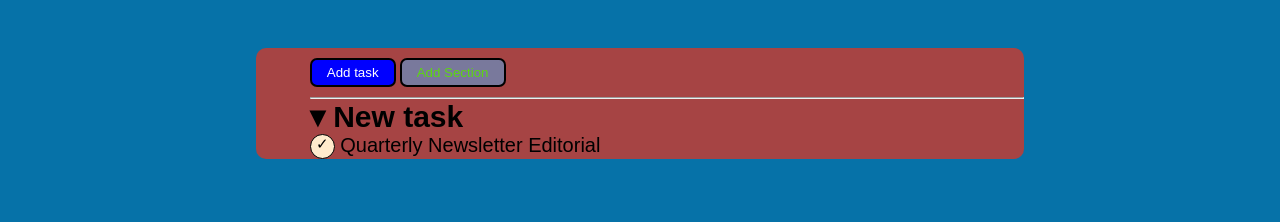
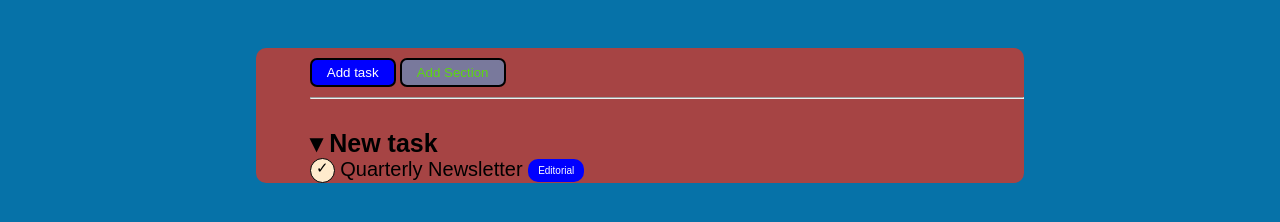
Before and after one commit to jacoposergio/html-css-toboolist, a plain HTML site: page index.html in a window 1280 px wide. Shown: the part 112-334 px from the top of the page. Drawn offline with Linux system fonts and the light colour scheme.

Commit message:
finito prima lista

```diff
--- a/css/style.css
+++ b/css/style.css
@@ -74,7 +74,9 @@ body{
         }
 
         /* LISTA DI TASK */
-
+         .lista-main{
+             margin-top: 30px;
+         }
         /* rimuovo i pallini lista */
         li{
             list-style-type: none;
@@ -82,7 +84,7 @@ body{
 
          .main-title{
             font-family:  Arial;
-            font-size: 30px;
+            font-size: 25px;
             font-weight: bold;
          }
 
@@ -102,3 +104,16 @@ body{
               display: inline-block;
               vertical-align: middle;
           }
+
+          .information{
+              font-size: 10px;
+             color: white;
+             background-color: blue;
+            display: inline;
+            border-style: none;
+            border-radius: 10px;
+            padding: 6px 10px 6px 10px;
+            margin-top: 10px;
+            margin-bottom: 10px;
+            vertical-align: middle;
+          }
--- a/index.html
+++ b/index.html
@@ -28,11 +28,14 @@
                     <hr id="linea-separatoria">
 
                      <!-- LISTA DI TASK -->
+
+                     <div class="lista-main">
                     <ul>
                         <li><span class="main-title"> &#9662; New task </span>
                             <ul class="sublist">
                                 <li><span class="cerchietto">&check;</span> Quarterly Newsletter <span class="information">Editorial</span>
                             </ul>
+                    </div>
 
                         </li>
 
```
